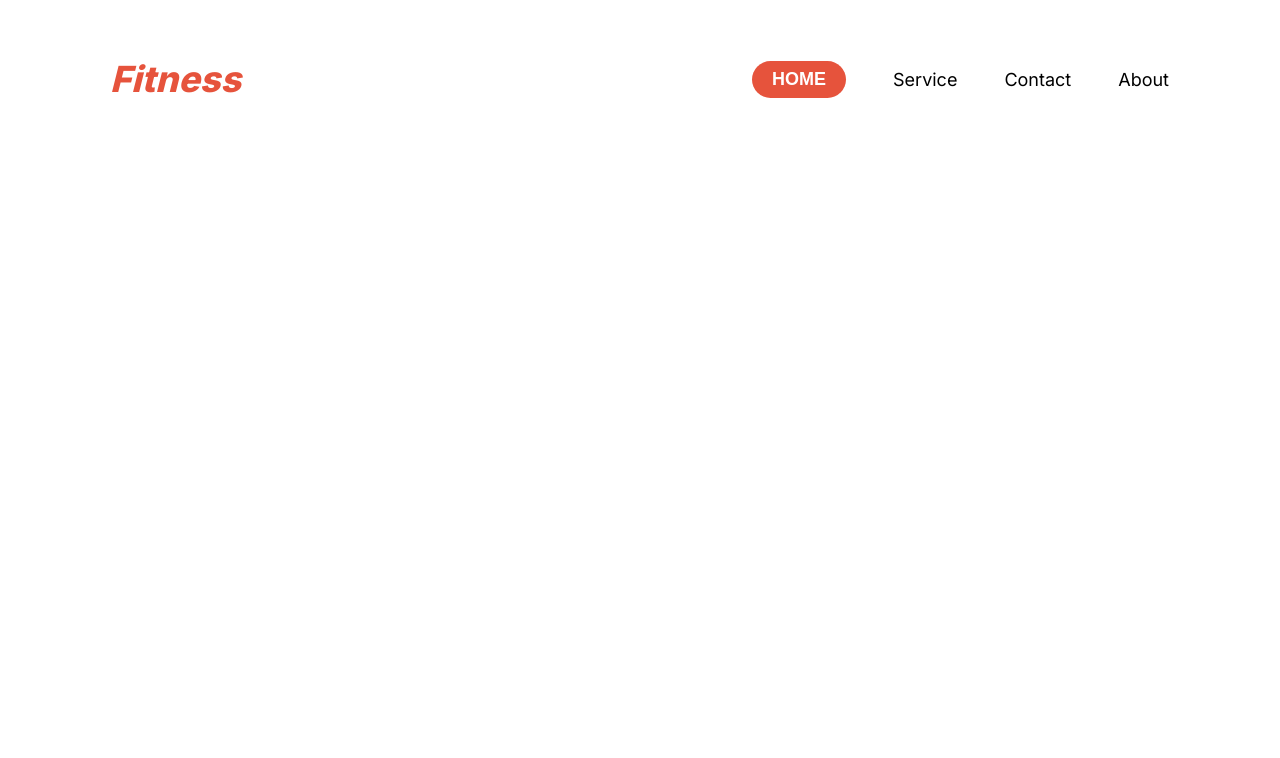
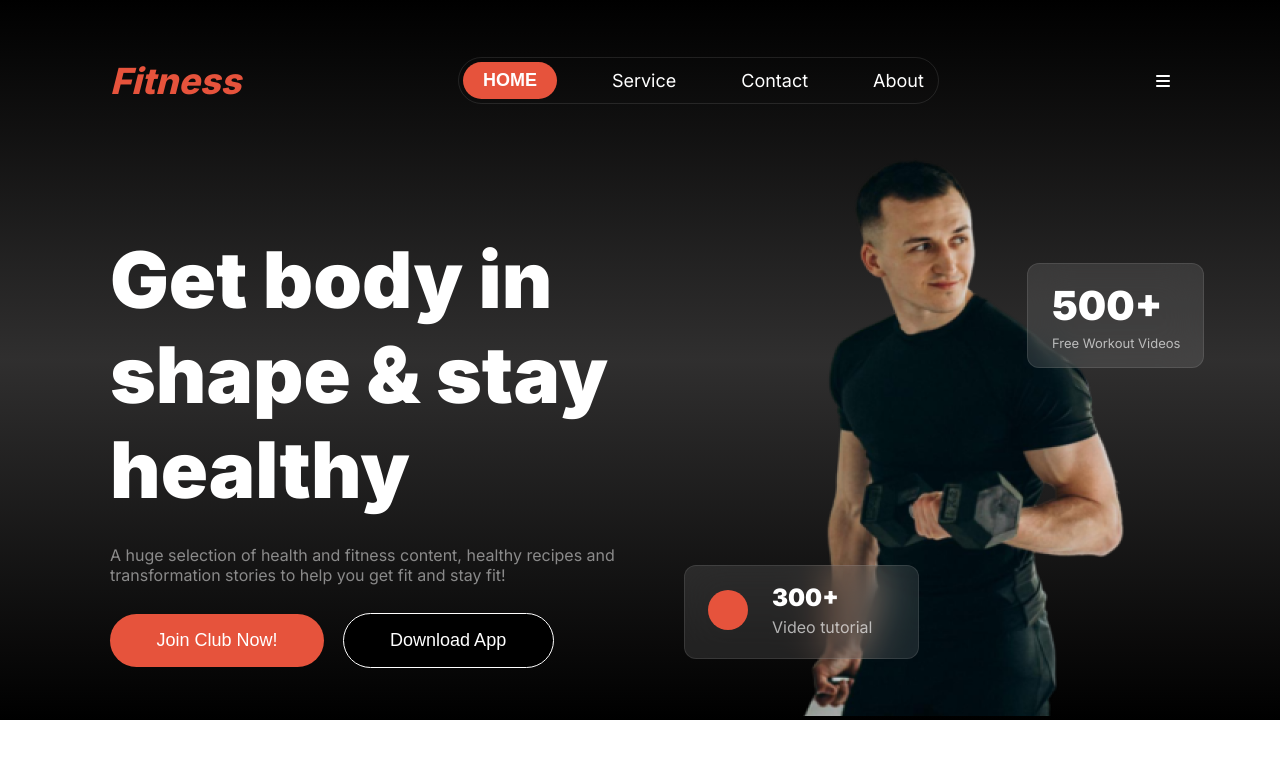
Before and after one commit to inzamulhaque1/assignment02, a plain HTML site: page index.html in a window 1280 px wide. Drawn offline with Linux system fonts and the light colour scheme.

Commit message:
hero section added

```diff
--- a/index.html
+++ b/index.html
@@ -5,6 +5,8 @@
     <meta name="viewport" content="width=device-width, initial-scale=1.0">
     <title>Assignment O2</title>
     <link rel="stylesheet" href="styles/style.css">
+    <script src="https://kit.fontawesome.com/ebb5aeb04a.js" crossorigin="anonymous"></script>
+
 </head>
 
 <body>
@@ -21,6 +23,37 @@
                 <p>Contact</p>
                 <p>About</p>
             </div>
+            <i class="fa-solid fa-bars ham-bar" style="color: #ffffff;"></i>
+        </div>
+        <!-- banner start here -->
+        <div class="banner">
+            <div class="banner-text">
+                <h1>Get body in shape & stay healthy</h1>
+                <p>A huge selection of health and fitness content, healthy recipes and transformation stories to help you get fit and stay fit!</p>
+                <div class="hero-btn">
+                    <button class="join-club-btn">Join Club Now!</button>
+                    <button class="app-download-btn"> Download App</button>
+                </div>
+
+            </div>
+
+            <div class="banner-photo">
+                <img src="./images/Images 2.png" alt="trainer image">
+
+                <div class="workoutvideos">
+                    <h1>500+</h1>
+                    <p>Free Workout Videos</p>
+                </div>
+                <div class="video-tutorial">
+                    <div class="round"></div>
+                    <div class="video-tutorial-text">
+                        <h1>300+</h1>
+                        <p>Video tutorial</p>
+                    </div>
+
+                </div>
+
+            </div>
         </div>
 
 
--- a/styles/style.css
+++ b/styles/style.css
@@ -10,6 +10,7 @@ body{
 /* header section starts here */
 header {
     margin: 0 auto;
+    background:linear-gradient(180.00deg, rgb(0, 0, 0),rgba(26, 25, 25, 0.904),rgb(0, 0, 0) 100%);
 }
 /* nav start here */
 .nav{
@@ -33,7 +34,8 @@ header {
 }
 .options{
     border: 1px solid rgba(255, 255, 255, 0.1);
-    border-radius: 1rem;
+    border-radius: 46px;
+
 }
 .options button{
     background-color: rgb(230, 83, 60);
@@ -43,10 +45,150 @@ header {
     font-weight: 600;
     border-radius: 46px;
     border: none;
+    margin: 4px;
 }
 .options p{
     font-size: 1.125rem;
     font-weight: 400;
-    /* color: rgb(255, 255, 255); */
+    color: rgb(255, 255, 255);
+    padding: 12px 4px 12px 4px ;
+    margin-right: 10px;
+}
+.ham-bar{
+    display: none;
 }
 /* Hero start here */
+
+/* banner */
+.banner{
+    width: 1060px;
+    margin: 0 auto;
+    display: flex;
+    margin-top: 32px;
+}
+.banner-text{
+    width: 600px;
+    margin-top: 96px;
+    margin-right: 87px;
+}
+
+.banner-text h1{
+    font-size: 4.875rem;
+    font-weight: 900;
+    color: white;
+}
+.banner-text p{
+    font-size: 1rem;
+    color: rgba(255, 255, 255, 0.5);
+    margin-top: 28px;
+}
+.hero-btn{
+    margin-top: 28px;
+}
+.join-club-btn{
+    font-size: 1.125rem;
+    color: rgb(255, 255, 255);
+    background-color: rgb(230, 83, 60);
+    padding: 16px 46.5px 16px 46.5px;
+    border-radius: 46px;
+    border: none;
+}
+.app-download-btn{
+    font-size: 1.125rem;
+    color: rgb(255, 255, 255);
+    background-color: rgb(0, 0, 0);
+    padding: 16px 46.5px 16px 46.5px;
+    border-radius: 46px;
+    border: 1px solid rgb(255, 255, 255);
+    margin-left: 14px;
+}
+.workoutvideos{
+    position: absolute;
+    background-color: rgba(255, 255, 255, 0.1);
+    margin-top: -457px;
+    margin-left: 230px;
+    border: 1px solid rgba(255, 255, 255, 0.1);
+    border-radius: 12px;
+    backdrop-filter: blur(20px);
+}
+.workoutvideos h1{
+    font-size: 2.5rem;
+    font-weight: 900;
+    color: white;
+    padding: 17px 23px 5px 24px;
+}
+.workoutvideos p{
+    font-size: 0.813rem;
+    color: rgba(255, 255, 255, 0.65);
+    padding: 0px 23px 16px 24px;
+}
+.video-tutorial{
+    background-color: rgba(255, 255, 255, 0.1);
+    border: 1px solid rgba(255, 255, 255, 0.1);
+    border-radius: 12px;
+    display: flex;
+    align-items: center;
+    position: absolute;
+    margin-top: -155px;
+    margin-left: -113px;
+    padding: 0px 23px 5px 23px;
+    backdrop-filter: blur(20px);
+
+}
+.video-tutorial > .round{
+    height: 40px;
+    width: 40px;
+    background-color: rgb(230, 83, 60);
+    border-radius: 50%;
+}
+.video-tutorial-text h1{
+    font-size: 1.5rem;
+    font-weight: 900;
+    color: white;
+    padding: 17px 23px 5px 24px;
+}
+.video-tutorial-text p{
+    font-size: 1rem;
+    color: rgba(255, 255, 255, 0.65);
+    padding: 0px 23px 16px 24px;
+}
+
+
+/* RESPONSIVE */
+
+@media screen and (max-width: 576px) {
+    header {
+        background:linear-gradient(180.00deg, rgb(0, 0, 0),rgba(26, 25, 25, 0.904),rgb(0, 0, 0) 100%);
+
+    }
+    .nav{
+        width: 90%;
+    }
+    .options{
+        display: none;
+    }
+    .ham-bar{
+        display: contents;
+    }
+    /* banner */
+    .banner{
+        flex-direction: column;
+        margin-top: 0px;
+        padding: 20px;
+    }
+    .banner-text{
+
+    }
+    .banner-text h1{
+        font-size: 2.25rem;
+        margin-right: 200px;
+    }
+    .banner-text p{
+        margin-right: 200px;
+    }
+
+    .video-tutorial{
+        margin-top: -200px;
+        margin-left: 10px;
+    }
+  }
```
